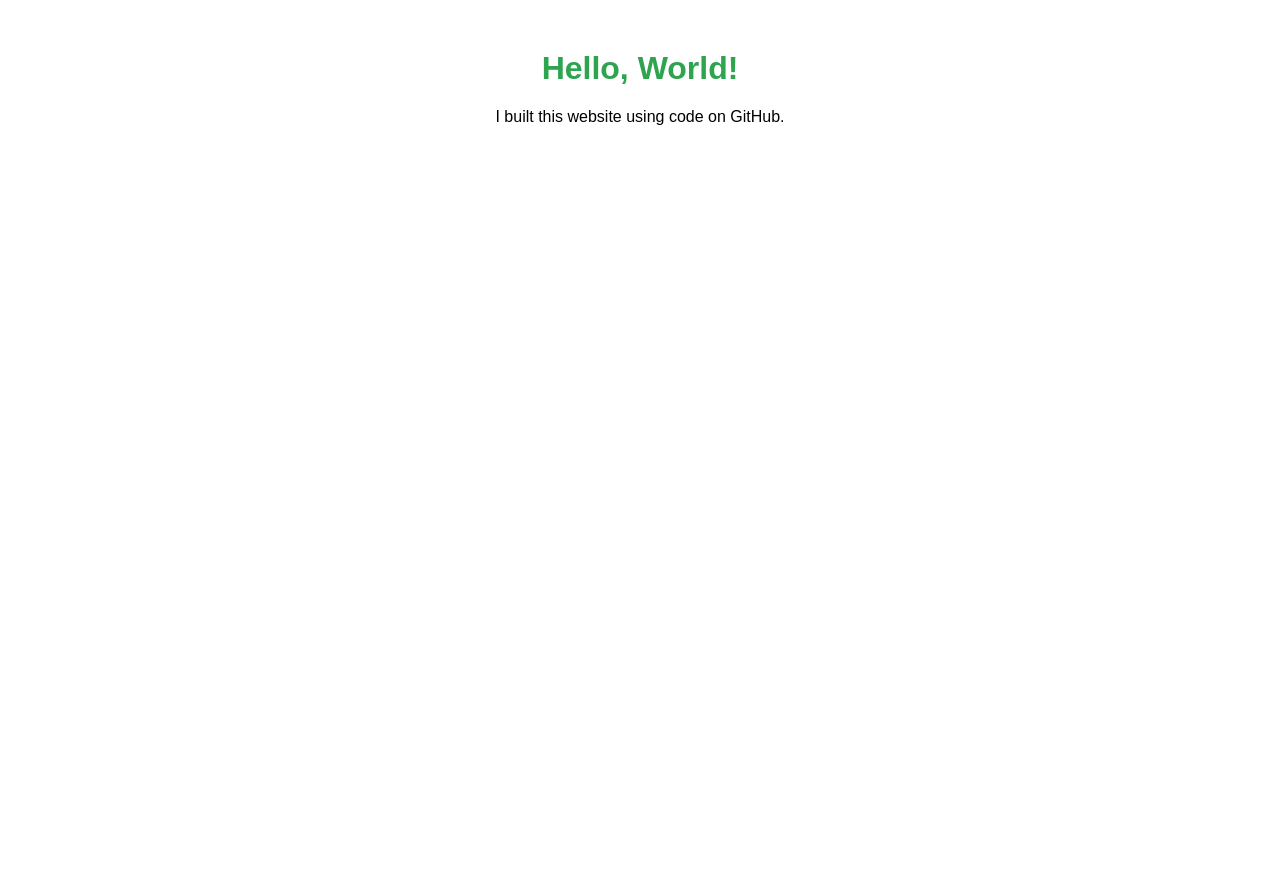
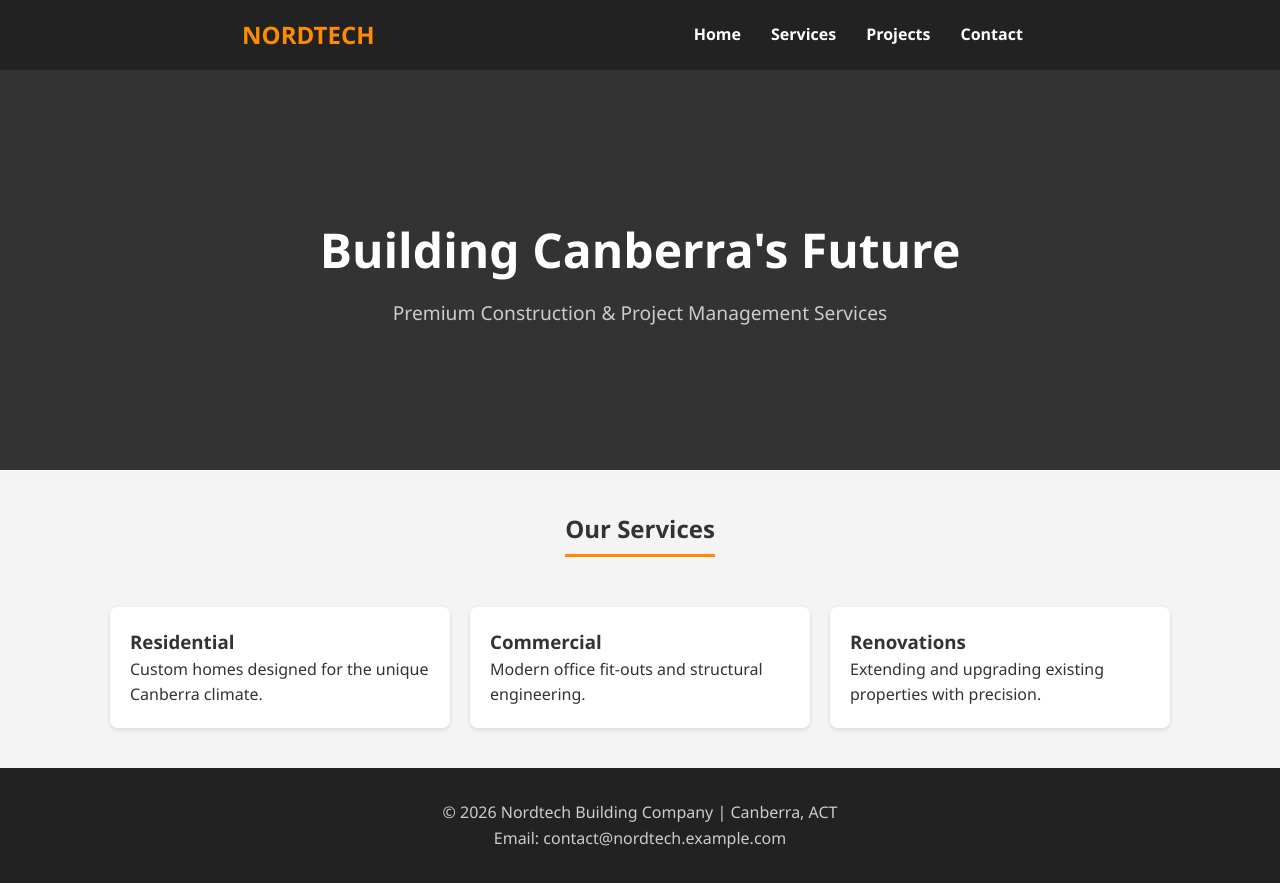
Before and after one commit to susharrysson/NordTech, a plain HTML site: page index.html in a window 1280 px wide. Before the commit the page ends 800 px from the top, so only its background shows below. Drawn offline with Linux system fonts and the light colour scheme.

Commit message:
Update index.html

```diff
--- a/index.html
+++ b/index.html
@@ -1,14 +1,125 @@
 <!DOCTYPE html>
-<html>
+<html lang="en">
 <head>
-    <title>My Awesome Website</title>
+    <meta charset="UTF-8">
+    <meta name="viewport" content="width=device-width, initial-scale=1.0">
+    <title>Nordtech | Canberra Building & Construction</title>
     <style>
-        body { font-family: sans-serif; text-align: center; margin-top: 50px; }
-        h1 { color: #2ea44f; }
+        /* Basic Reset */
+        * { margin: 0; padding: 0; box-sizing: border-box; }
+
+        body {
+            font-family: 'Segoe UI', Tahoma, Geneva, Verdana, sans-serif;
+            line-height: 1.6;
+            color: #333;
+            background-color: #f4f4f4;
+        }
+
+        /* Navigation Bar */
+        header {
+            background: #222;
+            color: #fff;
+            padding: 1rem 0;
+            position: sticky;
+            top: 0;
+        }
+
+        nav {
+            display: flex;
+            justify-content: space-around;
+            align-items: center;
+            max-width: 1100px;
+            margin: auto;
+        }
+
+        .logo { font-size: 1.5rem; font-weight: bold; color: #ff8c00; }
+
+        nav ul { display: flex; list-style: none; }
+        nav ul li { margin: 0 15px; }
+        nav ul li a { color: #fff; text-decoration: none; font-weight: bold; }
+        nav ul li a:hover { color: #ff8c00; }
+
+        /* Hero Section */
+        .hero {
+            background: #333;
+            color: #fff;
+            height: 400px;
+            display: flex;
+            flex-direction: column;
+            justify-content: center;
+            align-items: center;
+            text-align: center;
+            padding: 0 20px;
+        }
+
+        .hero h1 { font-size: 3rem; margin-bottom: 10px; }
+        .hero p { font-size: 1.2rem; color: #ccc; }
+
+        /* Content Sections */
+        .container {
+            max-width: 1100px;
+            margin: 40px auto;
+            padding: 0 20px;
+        }
+
+        .section-title {
+            text-align: center;
+            margin-bottom: 30px;
+            border-bottom: 3px solid #ff8c00;
+            display: inline-block;
+            padding-bottom: 5px;
+        }
+
+        footer {
+            text-align: center;
+            padding: 2rem;
+            background: #222;
+            color: #ccc;
+            margin-top: 40px;
+        }
     </style>
 </head>
 <body>
-    <h1>Hello, World!</h1>
-    <p>I built this website using code on GitHub.</p>
+
+    <header>
+        <nav>
+            <div class="logo">NORDTECH</div>
+            <ul>
+                <li><a href="#home">Home</a></li>
+                <li><a href="#services">Services</a></li>
+                <li><a href="#projects">Projects</a></li>
+                <li><a href="#contact">Contact</a></li>
+            </ul>
+        </nav>
+    </header>
+
+    <section class="hero" id="home">
+        <h1>Building Canberra's Future</h1>
+        <p>Premium Construction & Project Management Services</p>
+    </section>
+
+    <div class="container">
+        <center><h2 class="section-title">Our Services</h2></center>
+        <div style="display: grid; grid-template-columns: repeat(auto-fit, minmax(250px, 1fr)); gap: 20px; margin-top: 20px;">
+            <div style="background: #fff; padding: 20px; border-radius: 8px; box-shadow: 0 2px 5px rgba(0,0,0,0.1);">
+                <h3>Residential</h3>
+                <p>Custom homes designed for the unique Canberra climate.</p>
+            </div>
+            <div style="background: #fff; padding: 20px; border-radius: 8px; box-shadow: 0 2px 5px rgba(0,0,0,0.1);">
+                <h3>Commercial</h3>
+                <p>Modern office fit-outs and structural engineering.</p>
+            </div>
+            <div style="background: #fff; padding: 20px; border-radius: 8px; box-shadow: 0 2px 5px rgba(0,0,0,0.1);">
+                <h3>Renovations</h3>
+                <p>Extending and upgrading existing properties with precision.</p>
+            </div>
+        </div>
+    </div>
+
+    <footer id="contact">
+        <p>&copy; 2026 Nordtech Building Company | Canberra, ACT</p>
+        <p>Email: contact@nordtech.example.com</p>
+    </footer>
+
 </body>
 </html>
```
